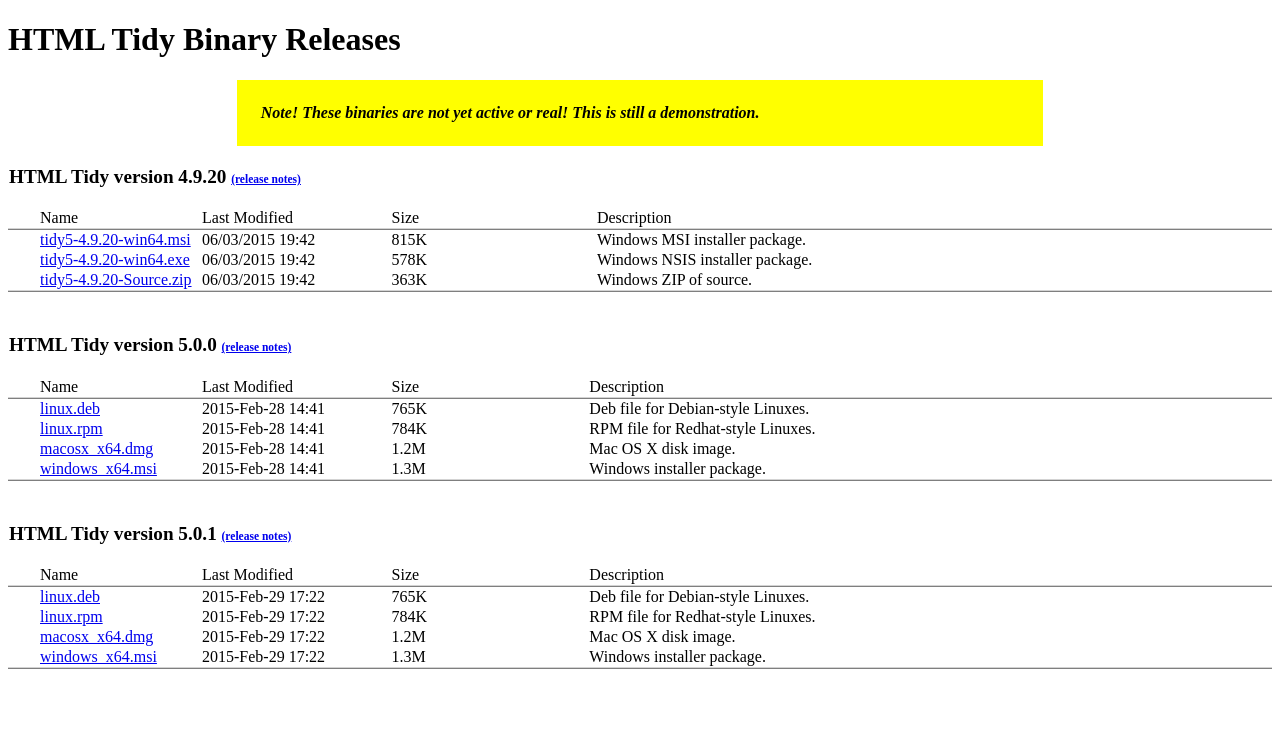
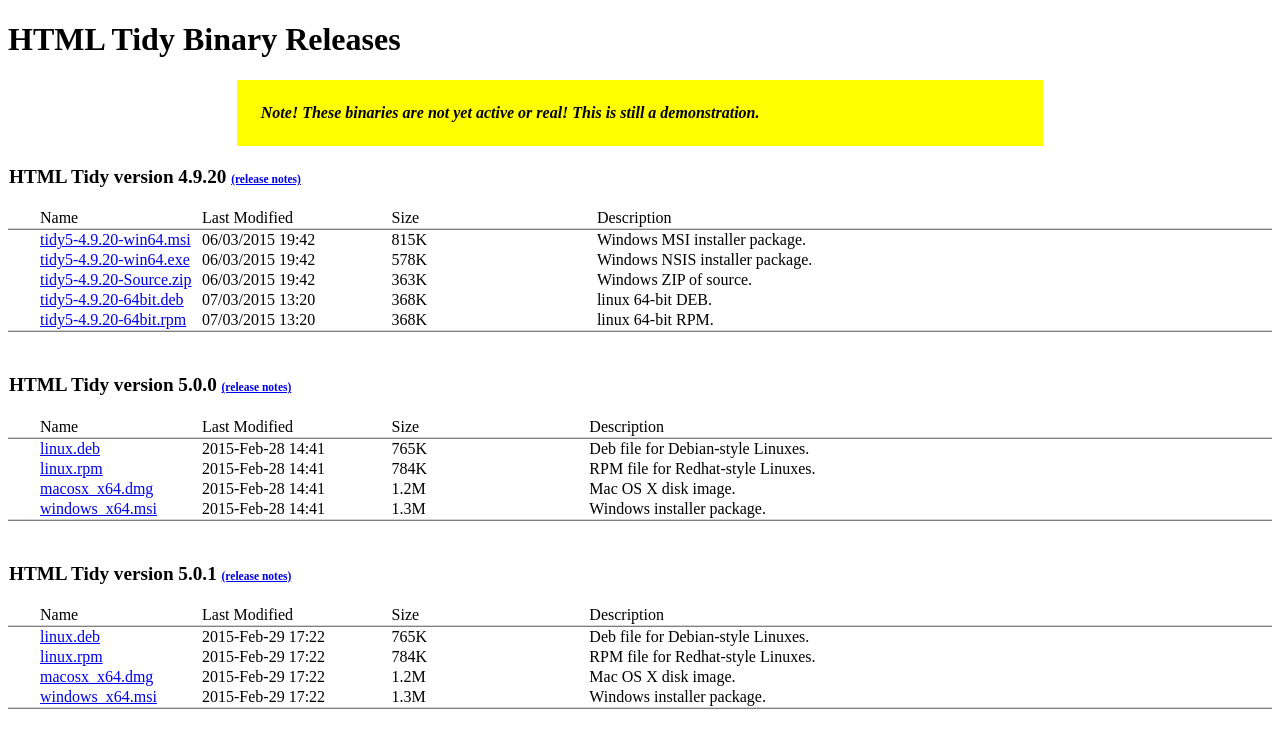
Before and after one commit to htacg/html-tidy.org.binaries, a Jekyll site: the page built from index.html, in a window 1280 px wide. Shown: the top 748 px of the page. Built offline with Jekyll 4.4.1, drawn with Linux system fonts in a browser that asks for light colours.

Commit message:
Add linux DEB and RPM 4.9.20 samples

```diff
--- a/_data/tidy.yml
+++ b/_data/tidy.yml
@@ -16,6 +16,16 @@
       filesize: 363K
       modified: "06/03/2015  19:42"
       describe: "Windows ZIP of source."
+
+    - filename: tidy5-4.9.20-64bit.deb
+      filesize: 368K
+      modified: "07/03/2015  13:20"
+      describe: "linux 64-bit DEB."
+
+    - filename: tidy5-4.9.20-64bit.rpm
+      filesize: 368K
+      modified: "07/03/2015  13:20"
+      describe: "linux 64-bit RPM."
 
 - path: tidy500
   heading: "HTML Tidy version 5.0.0"
```
Also changed, not shown: 2 other files.
